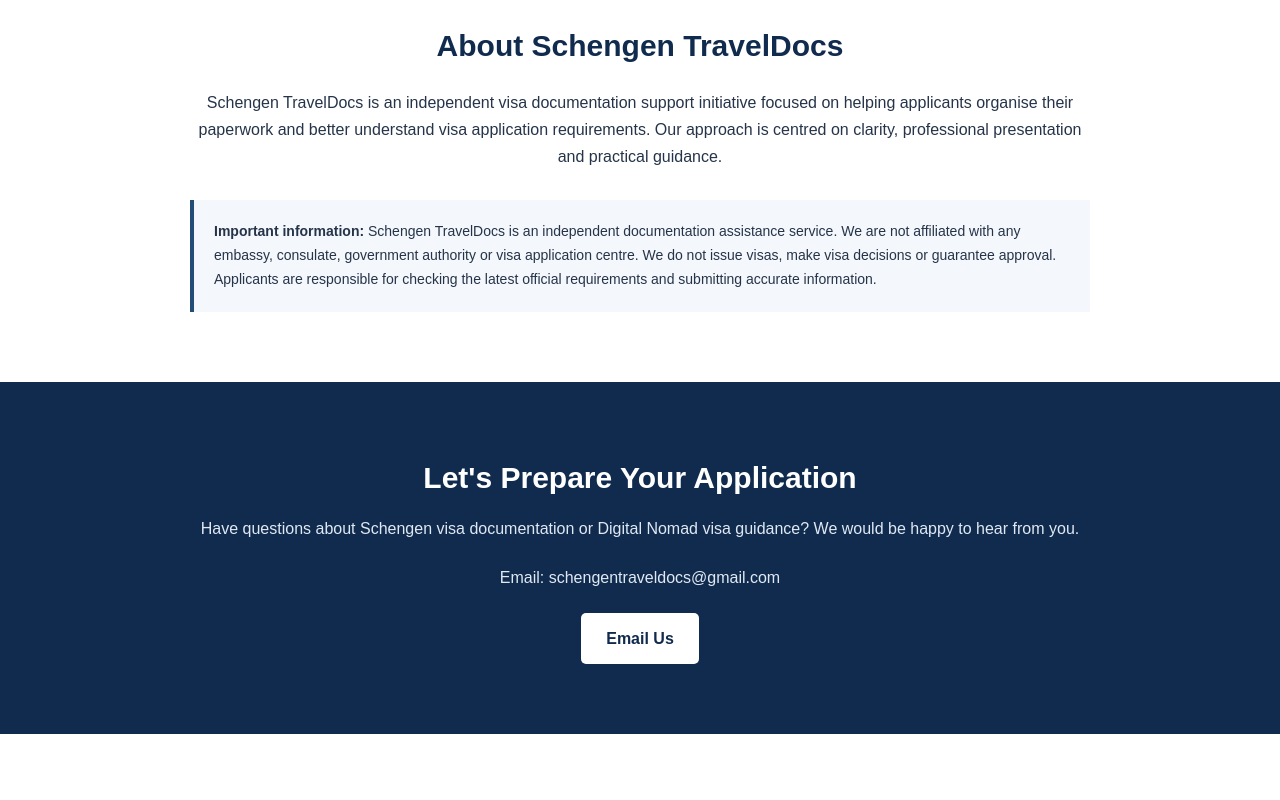
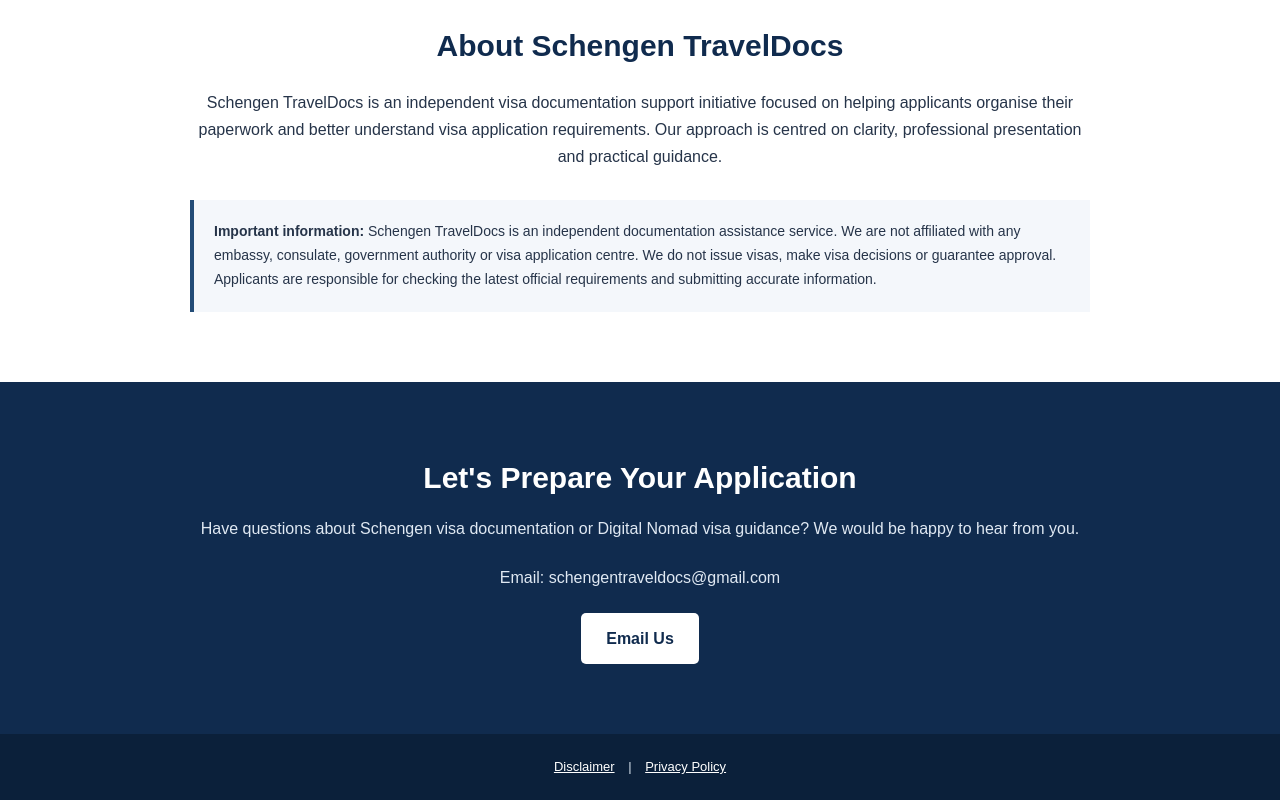
Before and after one commit to schengentraveldocs/schengen-traveldocs-website, a plain HTML site: page index.html in a window 1280 px wide. Shown: the part 1541-2341 px from the top of the page. Before the commit the page ends 2275 px from the top, so only its background shows below. Drawn offline with Linux system fonts and the light colour scheme.

Commit message:
Add footer with disclaimer and privacy policy links

```diff
--- a/index.html
+++ b/index.html
@@ -258,5 +258,12 @@
    ">
    WhatsApp Us
 </a>
+  <footer>
+    <p>
+        <a href="disclaimer.html" style="color: white; margin: 0 10px;">Disclaimer</a>
+        |
+        <a href="privacy-policy.html" style="color: white; margin: 0 10px;">Privacy Policy</a>
+    </p>
+</footer>
 </body>
 </html>
```
